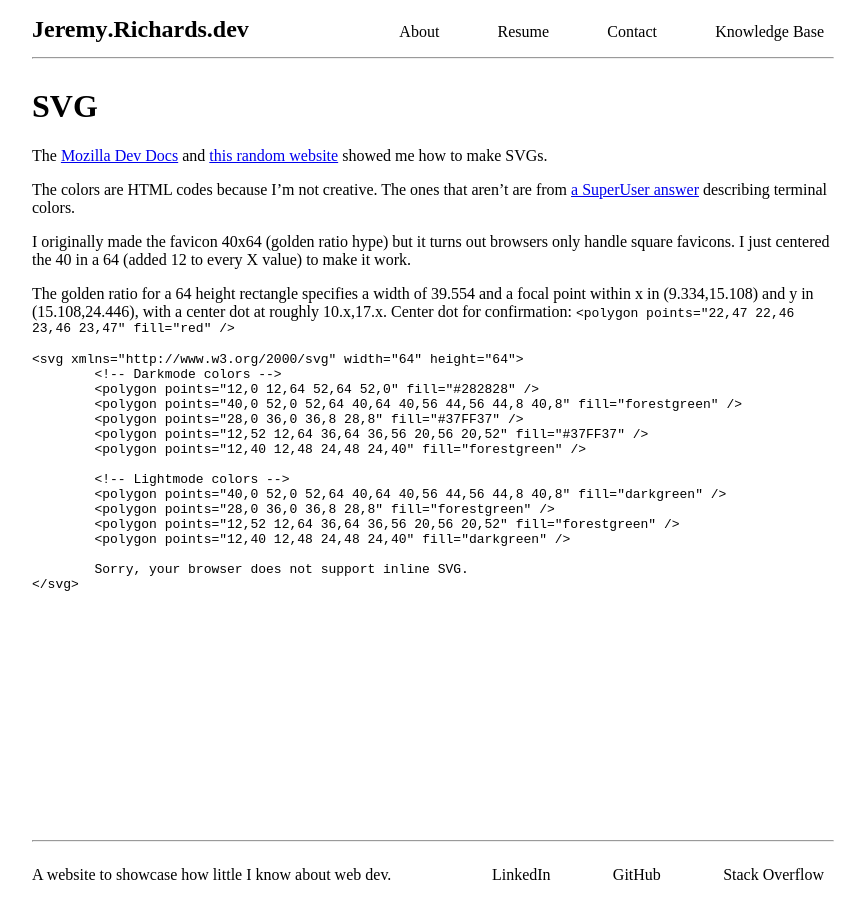
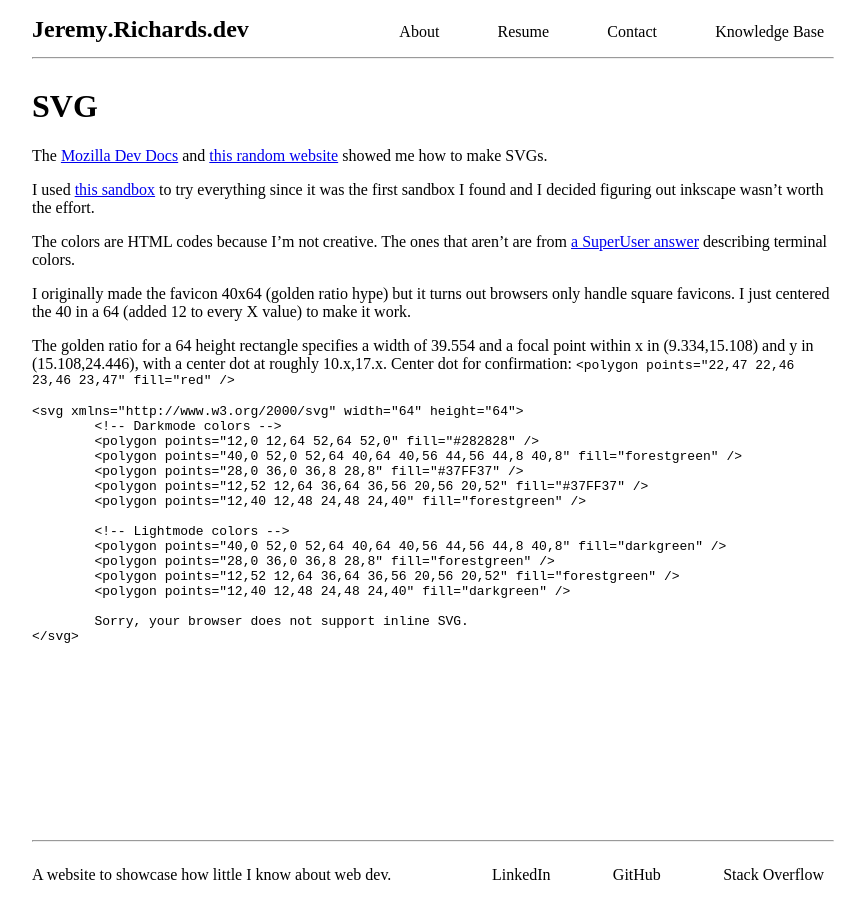
Before and after one commit to jeremysprofile/jeremysprofile.github.io, a Jekyll site: the page built from svg.md, in a window 1280 px wide. Shown: the whole page, without its empty margins (208-1073 px from the left). Built offline with Jekyll 4.4.1, drawn with Linux system fonts in a browser that asks for light colours; our own code applies the rules of GitHub Pages for plain Markdown files; Markdown is read by kramdown in place of the engine named in the settings.

Commit message:
Fix svg width.

```diff
--- a/svg.md
+++ b/svg.md
@@ -1,5 +1,7 @@
 # SVG
 The [Mozilla Dev Docs](https://developer.mozilla.org/en-US/docs/Web/SVG/Tutorial/Getting_Started) and [this random website](http://thenewcode.com/28/Making-And-Deploying-SVG-Favicons) showed me how to make SVGs.
+
+I used [this sandbox](https://www.w3schools.com/graphics/tryit.asp?filename=trysvg_myfirst) to try everything since it was the first sandbox I found and I decided figuring out inkscape wasn't worth the effort.
 
 The colors are HTML codes because I'm not creative. The ones that aren't are from [a SuperUser answer](https://superuser.com/a/1206781/809706) describing terminal colors.
 
```
Also changed, not shown: j_light.svg.
